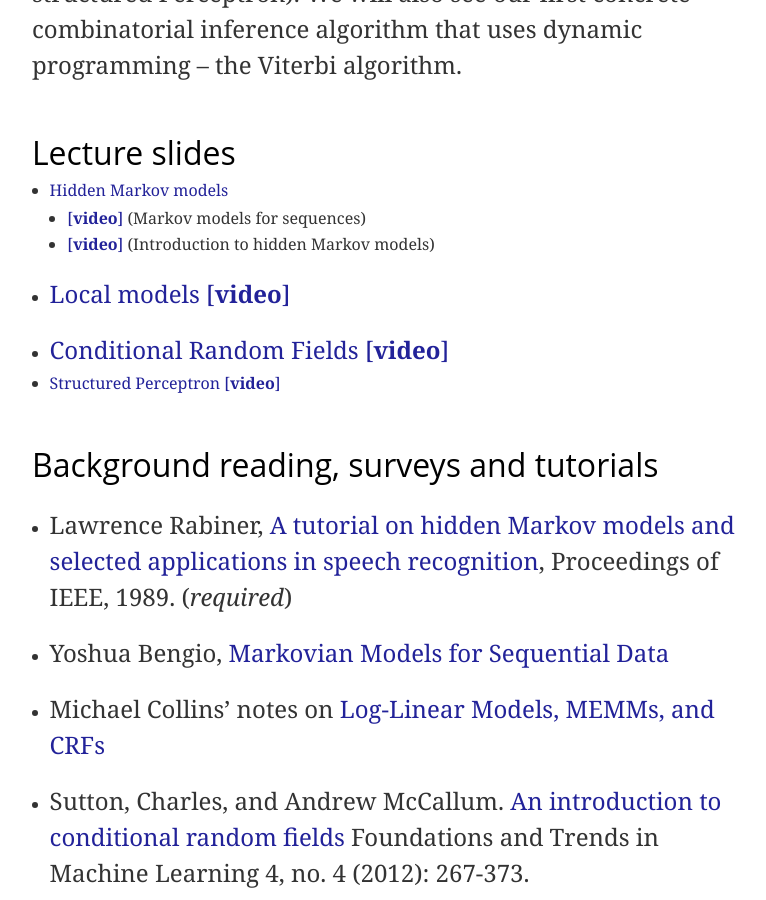
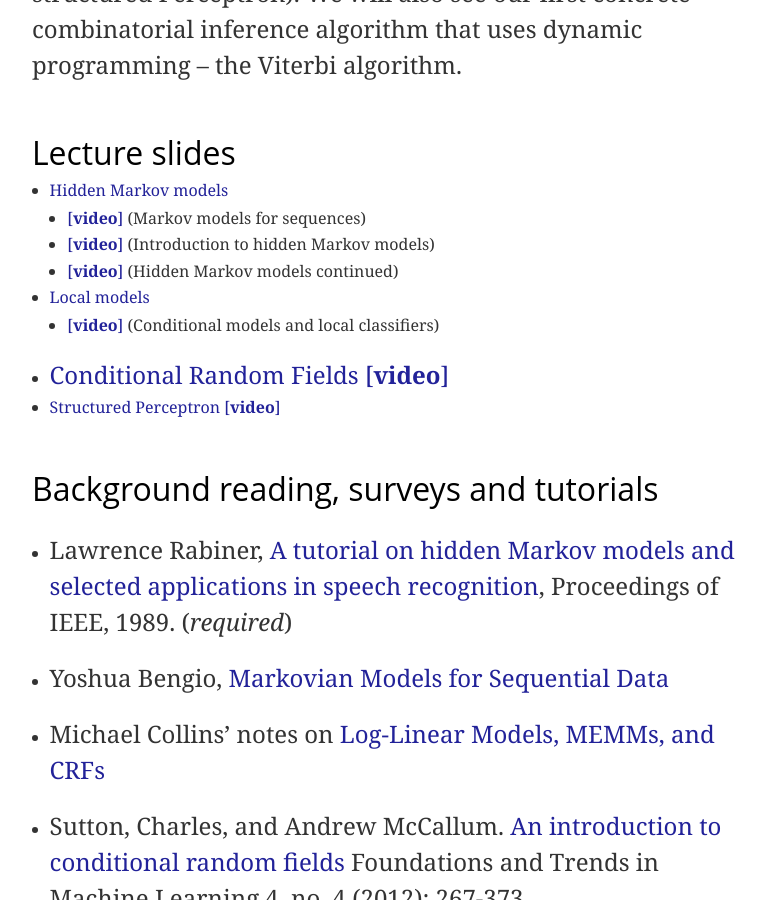
Before and after one commit to svivek/structured-prediction, a Jekyll site: the page built from lectures/sequences.md, in a window 1280 px wide and 900 px high, scrolled down 459 px. Shown: the whole window, without its empty margins (248-1014 px from the left). Built offline with Jekyll 4.4.1, drawn with Linux system fonts in a browser that asks for light colours.

Commit message:
updated video link

```diff
--- a/lectures/sequences.md
+++ b/lectures/sequences.md
@@ -21,10 +21,11 @@
     sequences)
   - [{{site.videoicon}}](https://youtu.be/IZuOUuR7zqU) (Introduction to hidden
     Markov models)
+  - [{{site.videoicon}}]( https://youtu.be/D54vVAZN6gs ) (Hidden Markov models continued)
 
 
 * [Local models]({{site.lectures}}/slides/sequences/sequences-local.pdf)
-  [{{site.videoicon}}](https://www.youtube.com/watch?v=12W1Q1R7Pu4&index=6&list=PLQyIezs6RFZKDSqQIBn-LKuFF2LTKMz3l)
+  - [{{site.videoicon}}]( https://youtu.be/r2cFAvBJZXM ) (Conditional models and local classifiers)
 
 * [Conditional Random Fields]({{site.lectures}}/slides/sequences/sequences-crf.pdf)
   [{{site.videoicon}}](https://www.youtube.com/watch?v=1Ei_mlcd20s&index=7&list=PLQyIezs6RFZKDSqQIBn-LKuFF2LTKMz3l)
```
